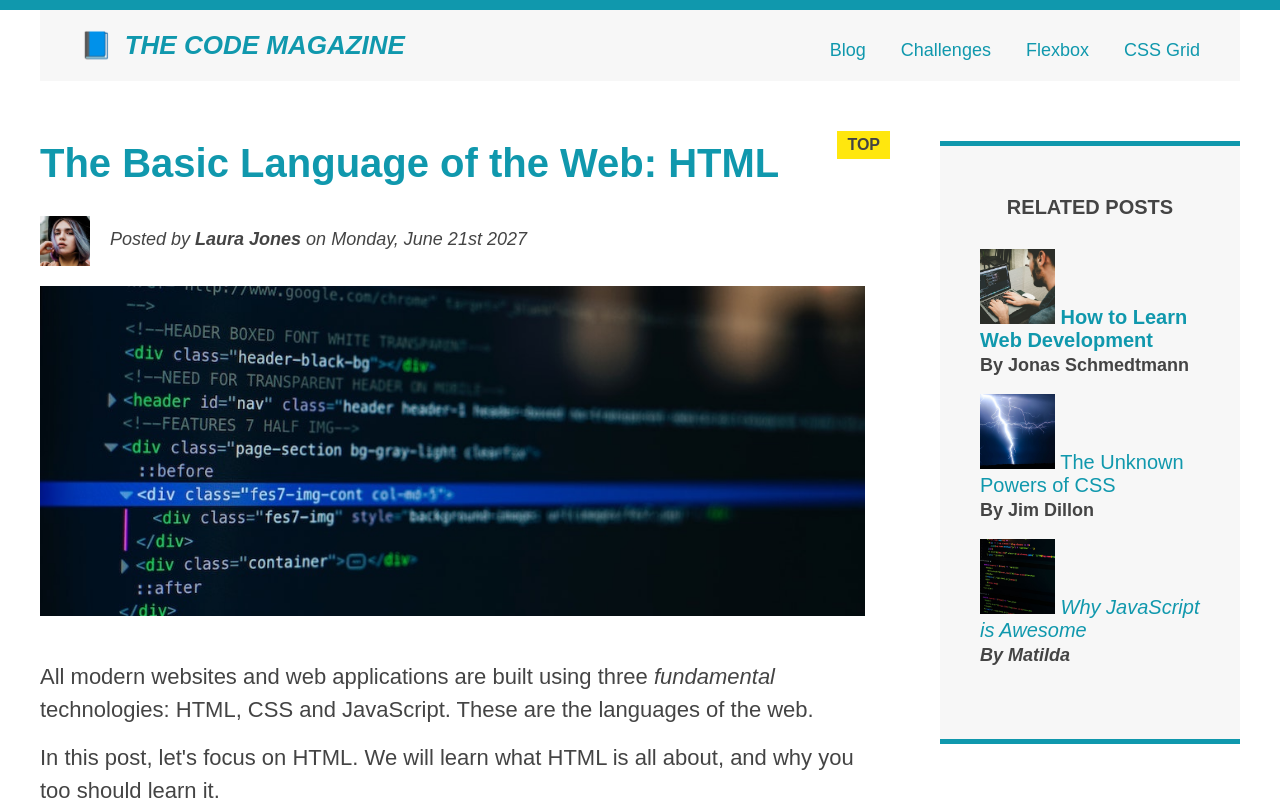
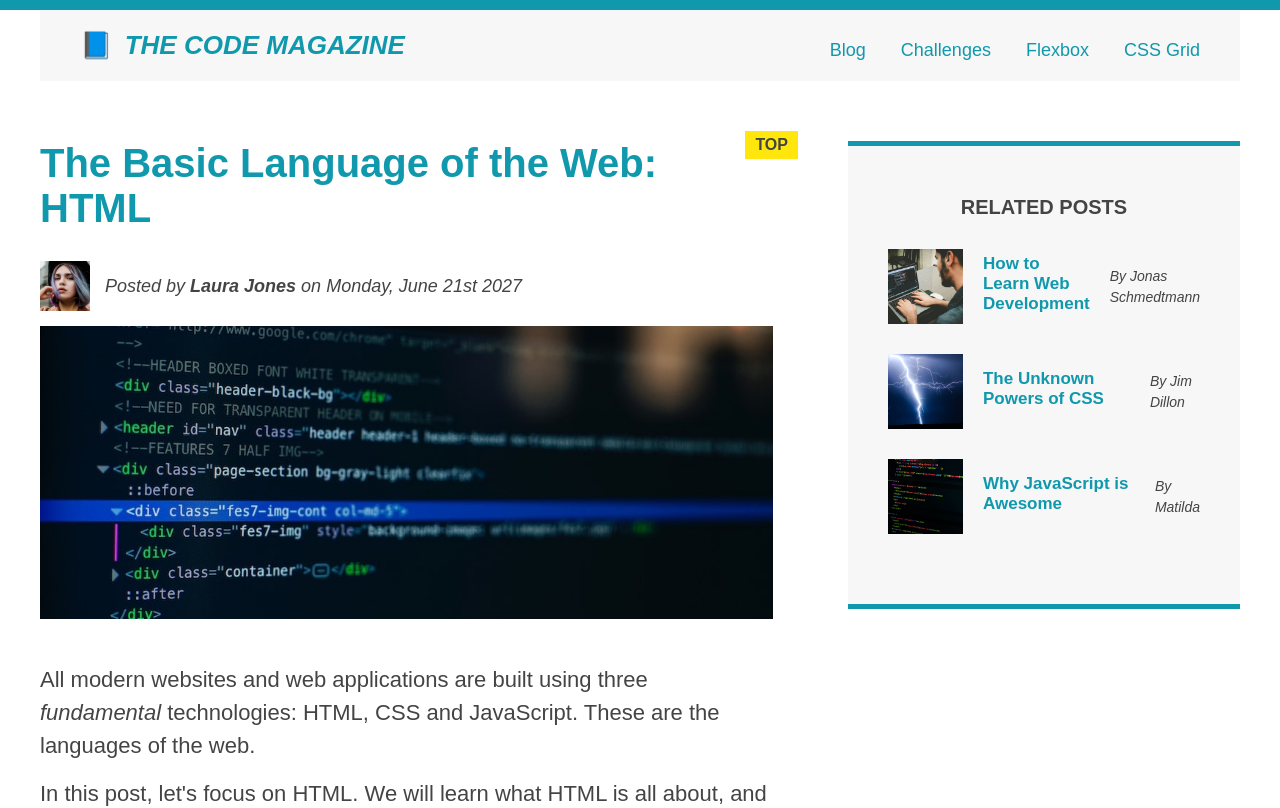
Before and after one commit to Insidiae/jonas-html-css-course, a React (Vite) app in the folder css-layouts/: page / in a window 1280 px wide. Shown: the top 808 px of the page. Built offline with nearby package versions, Linux system fonts and the light colour scheme.

Commit message:
More Flexbox Demo

```diff
--- a/css-layouts/src/components/MainPage.tsx
+++ b/css-layouts/src/components/MainPage.tsx
@@ -17,10 +17,13 @@ export default function MainPage() {
           </Nav>
         </MainHeader>
 
+        {/* ONLY NECESSARY FOR FLEXBOX */}
+        <Row>
           <PostWrapper>
             <PostHeader>
               <PostTitle>The Basic Language of the Web: HTML</PostTitle>
 
+              <AuthorWrapper>
                 <AuthorImg
                   src="img/laura-jones.jpg"
                   alt="Headshot of Laura Jones"
@@ -29,8 +32,10 @@ export default function MainPage() {
                 />
 
                 <AuthorInfo>
-              Posted by <strong>Laura Jones</strong> on Monday, June 21st 2027
+                  Posted by <strong>Laura Jones</strong> on Monday, June 21st
+                  2027
                 </AuthorInfo>
+              </AuthorWrapper>
 
               <PostImg
                 src="img/post-img.jpg"
@@ -61,9 +66,9 @@ export default function MainPage() {
               content of a webpage (not a programming language).
             </Paragraph>
             <Paragraph>
-            HTML consists of elements that describe different types of content:
-            paragraphs, links, headings, images, video, etc. Web browsers
-            understand HTML and render HTML code as websites.
+              HTML consists of elements that describe different types of
+              content: paragraphs, links, headings, images, video, etc. Web
+              browsers understand HTML and render HTML code as websites.
             </Paragraph>
             <Paragraph>In HTML, each element is made up of 3 parts:</Paragraph>
 
@@ -87,8 +92,8 @@ export default function MainPage() {
             <SectionTitle>Why should you learn HTML?</SectionTitle>
 
             <Paragraph>
-            There are countless reasons for learning the fundamental language of
-            the web. Here are 5 of them:
+              There are countless reasons for learning the fundamental language
+              of the web. Here are 5 of them:
             </Paragraph>
 
             <List>
@@ -96,8 +101,8 @@ export default function MainPage() {
                 To be able to use the fundamental web dev language
               </ListItem>
               <ListItem>
-              To hand-craft beautiful websites instead of relying on tools like
-              Worpress or Wix
+                To hand-craft beautiful websites instead of relying on tools
+                like Worpress or Wix
               </ListItem>
               <ListItem>To build web applications</ListItem>
               <ListItem>To impress friends</ListItem>
@@ -120,7 +125,9 @@ export default function MainPage() {
                   width="75"
                   height="75"
                 />{" "}
-              <PostLink href="#">How to Learn Web Development</PostLink>
+                <RelatedPostLink href="#">
+                  How to Learn Web Development
+                </RelatedPostLink>
                 <RelatedPostAuthor>By Jonas Schmedtmann</RelatedPostAuthor>
               </RelatedPost>
               <RelatedPost>
@@ -130,7 +137,9 @@ export default function MainPage() {
                   width="75"
                   height="75"
                 />{" "}
-              <PostLink href="#">The Unknown Powers of CSS</PostLink>
+                <RelatedPostLink href="#">
+                  The Unknown Powers of CSS
+                </RelatedPostLink>
                 <RelatedPostAuthor>By Jim Dillon</RelatedPostAuthor>
               </RelatedPost>
               <RelatedPost>
@@ -140,11 +149,14 @@ export default function MainPage() {
                   width="75"
                   height="75"
                 />{" "}
-              <PostLink href="#">Why JavaScript is Awesome</PostLink>
+                <RelatedPostLink href="#">
+                  Why JavaScript is Awesome
+                </RelatedPostLink>
                 <RelatedPostAuthor>By Matilda</RelatedPostAuthor>
               </RelatedPost>
             </RelatedPostList>
           </RelatedPostsWrapper>
+        </Row>
 
         <Footer>
           <Copyright>Copyright &copy; 2027 by The Code Magazine.</Copyright>
@@ -178,11 +190,16 @@ const MainHeader = styled.header`
   margin-bottom: 60px;
 
   /* FLOATS */
-  &::after {
+  /* &::after {
     content: "";
     display: block;
     clear: both;
-  }
+  } */
+
+  /* FLEXBOX */
+  display: flex;
+  align-items: center;
+  justify-content: space-between;
 `;
 
 const Title = styled.h1`
@@ -197,14 +214,14 @@ const Title = styled.h1`
   }
 
   /* FLOATS */
-  float: left;
+  /* float: left; */
 `;
 
 const Nav = styled.nav`
   font-size: 18px;
 
   /* FLOATS */
-  float: right;
+  /* float: right; */
 `;
 
 const NavLink = styled(Link)`
@@ -234,12 +251,24 @@ const NavLink = styled(Link)`
   }
 `;
 
+const Row = styled.div`
+  /* FLEXBOX LAYOUT */
+  display: flex;
+  align-items: flex-start;
+  gap: 75px;
+  margin-bottom: 60px;
+`;
+
 const PostWrapper = styled.article`
   margin-bottom: 60px;
 
   /* FLOATS */
-  width: 825px;
-  float: left;
+  /* width: 825px;
+  float: left; */
+
+  /* FLEXBOX LAYOUT */
+  flex: 1;
+  margin-bottom: 0;
 `;
 
 const PostHeader = styled.header`
@@ -291,10 +320,17 @@ const ListItem = styled.li`
   }
 `;
 
+const AuthorWrapper = styled.div`
+  /* FLEXBOX */
+  display: flex;
+  align-items: center;
+  margin-bottom: 15px;
+`;
+
 const AuthorImg = styled.img`
   /* FLOATS */
-  float: left;
-  margin-bottom: 20px;
+  /* float: left;
+  margin-bottom: 20px; */
 `;
 
 const AuthorInfo = styled(Paragraph)`
@@ -302,9 +338,13 @@ const AuthorInfo = styled(Paragraph)`
   font-size: 18px;
 
   /* FLOATS */
-  float: left;
+  /* float: left;
   padding-top: 10px;
-  margin-left: 20px;
+  margin-left: 20px; */
+
+  /* FLEXBOX */
+  margin-bottom: 0;
+  margin-left: 15px;
 `;
 
 const PostImg = styled.img`
@@ -359,8 +399,11 @@ const RelatedPostsWrapper = styled.aside`
   width: 500px;
 
   /* FLOATS */
-  width: 300px;
-  float: right;
+  /* width: 300px;
+  float: right; */
+
+  /* FLEXBOX LAYOUT */
+  flex: 0 0 300px;
 `;
 
 const RelatedPostsHeading = styled.h4`
@@ -375,15 +418,36 @@ const RelatedPostList = styled(List)`
   margin-left: 0;
 `;
 
-const RelatedPost = styled(ListItem)``;
+const RelatedPost = styled(ListItem)`
+  display: flex;
+  align-items: center;
+  gap: 20px;
+  margin-bottom: 30px;
+`;
+
+const RelatedPostLink = styled(PostLink)`
+  /* FLEXBOX */
+  display: block;
+  margin-bottom: 5px;
+  font-size: 17px;
+  font-weight: bold;
+  font-style: normal;
+`;
 
 const RelatedPostAuthor = styled(Paragraph)`
-  font-size: 18px;
-  font-weight: bold;
+  /* font-size: 18px;
+  font-weight: bold; */
+
+  /* FLEXBOX */
+  margin-bottom: 0;
+  font-size: 14px;
+  font-weight: normal;
+  font-style: italic;
 `;
 
 const Footer = styled.footer`
-  clear: both;
+  /* FLOATS */
+  /* clear: both; */
 `;
 
 const Copyright = styled(Paragraph)`
```
Lines whose indentation alone changed are shown as unchanged.
